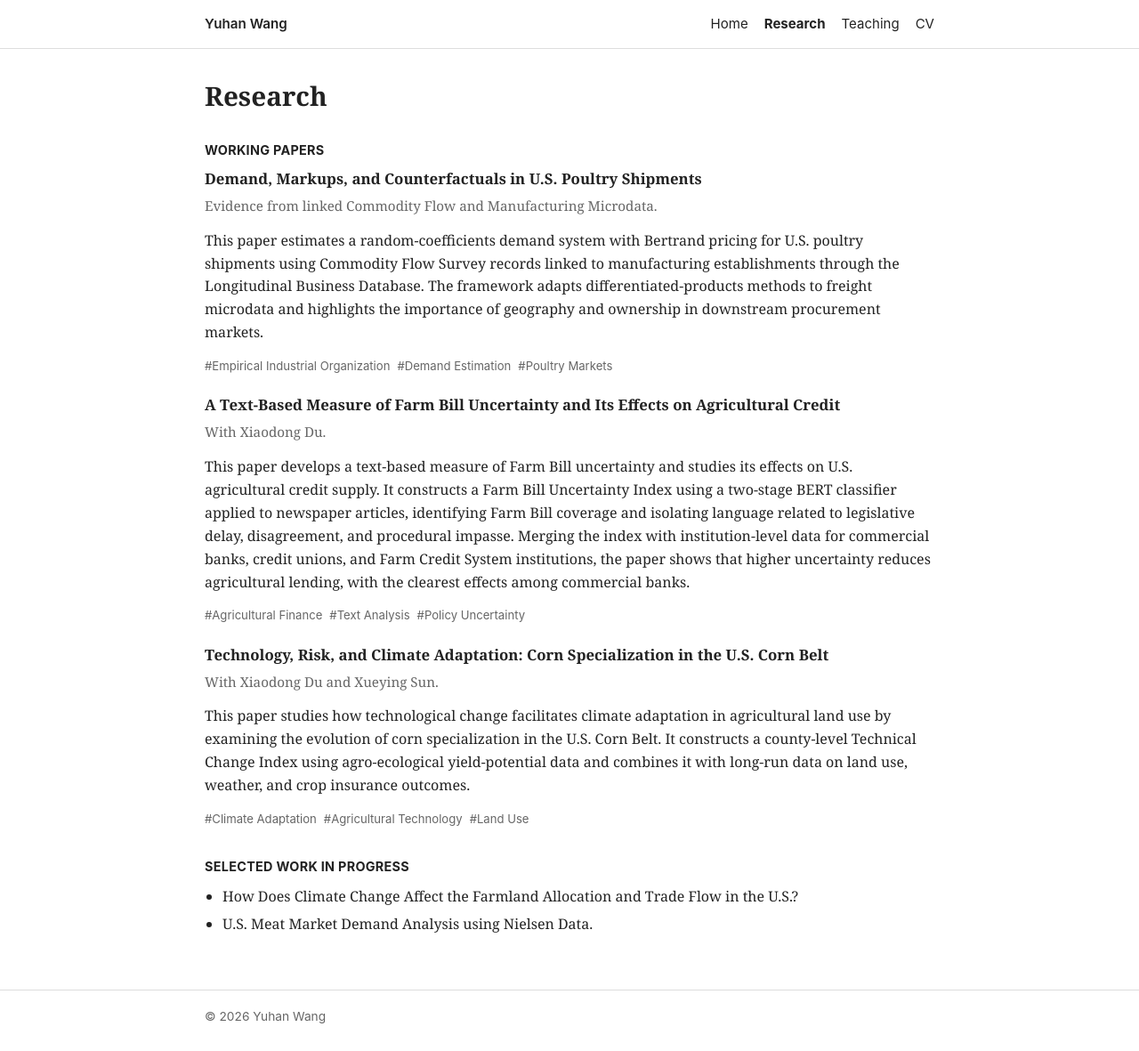
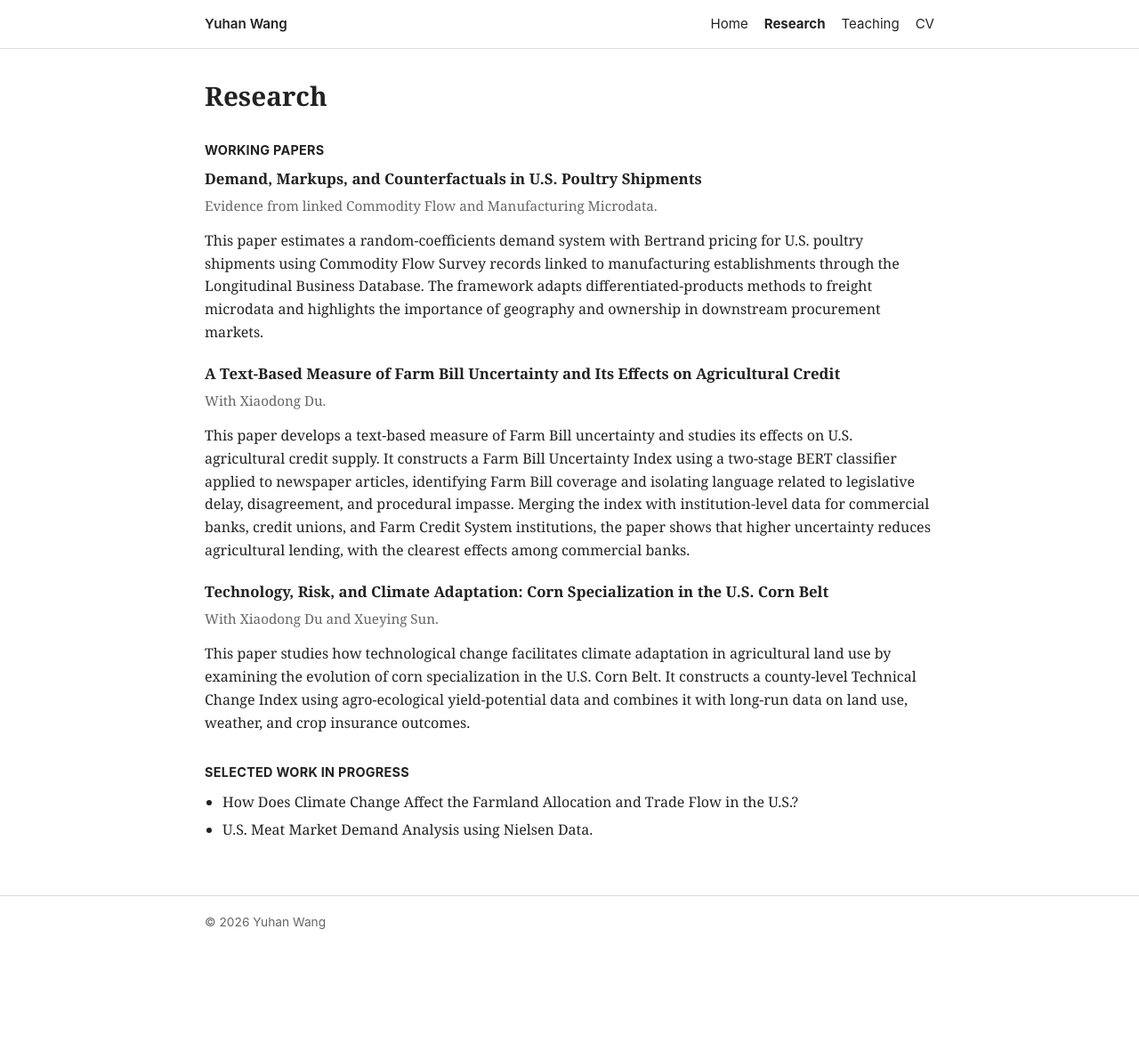
Before and after one commit to Yuhan-Wang-YW/Yuhan-Wang-YW.github.io, a Jekyll site: the page built from research.md, in a window 1280 px wide. Shown: the whole page at 89% size. Built offline with Jekyll 4.4.1, drawn with Linux system fonts in a browser that asks for light colours; after the commit the page ends 1076 px from its top, so only the background shows below that.

Commit message:
Remove research keyword tags

```diff
--- a/research.md
+++ b/research.md
@@ -19,11 +19,6 @@ permalink: /research/
     and highlights the importance of geography and ownership in downstream
     procurement markets.
   </p>
-  <ul class="tag-list">
-    <li>Empirical Industrial Organization</li>
-    <li>Demand Estimation</li>
-    <li>Poultry Markets</li>
-  </ul>
 </article>
 
 <article class="paper">
@@ -39,11 +34,6 @@ permalink: /research/
     Credit System institutions, the paper shows that higher uncertainty reduces
     agricultural lending, with the clearest effects among commercial banks.
   </p>
-  <ul class="tag-list">
-    <li>Agricultural Finance</li>
-    <li>Text Analysis</li>
-    <li>Policy Uncertainty</li>
-  </ul>
 </article>
 
 <article class="paper">
@@ -56,11 +46,6 @@ permalink: /research/
     agro-ecological yield-potential data and combines it with long-run data on
     land use, weather, and crop insurance outcomes.
   </p>
-  <ul class="tag-list">
-    <li>Climate Adaptation</li>
-    <li>Agricultural Technology</li>
-    <li>Land Use</li>
-  </ul>
 </article>
 
 ## Selected Work in Progress
```
